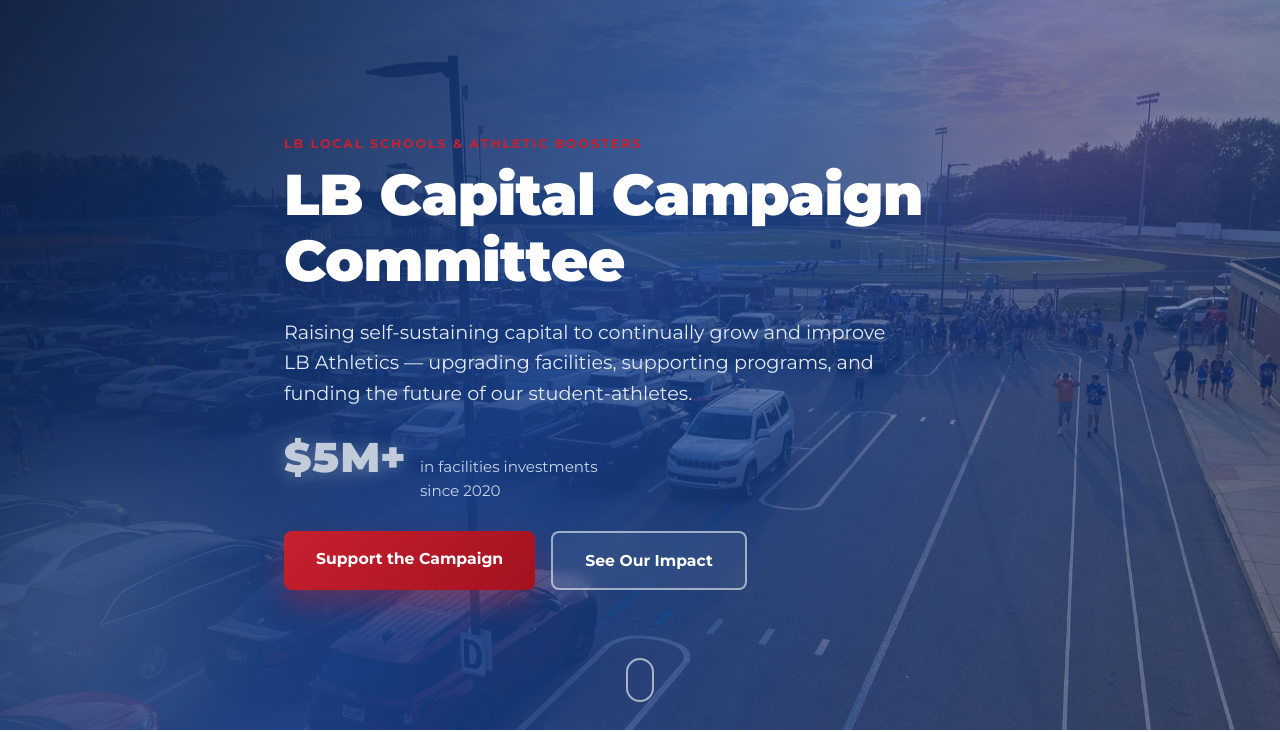
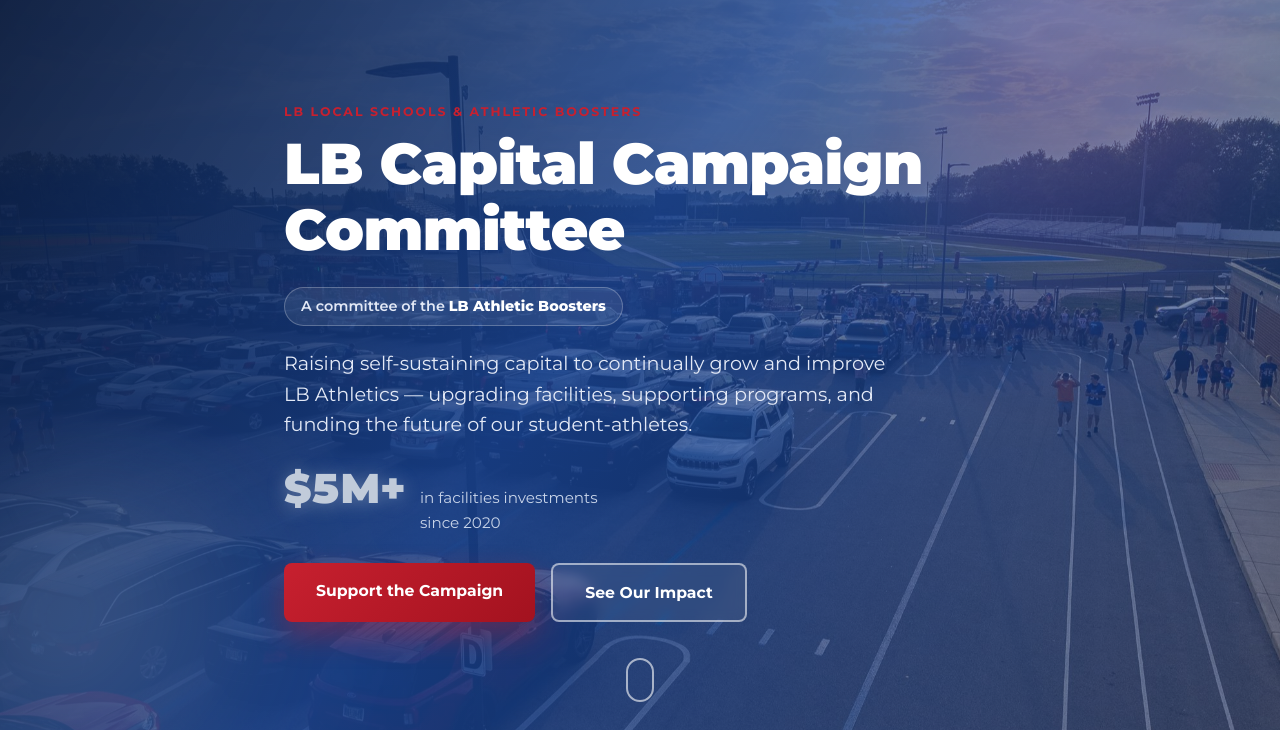
Before and after one commit to athomas-2022/lb-capital-campaign, a plain HTML site: page index.html in a window 1280 px wide. Shown: the part 79-811 px from the top of the page. Drawn offline with Linux system fonts and the light colour scheme.

Commit message:
Hero: add "A committee of the LB Athletic Boosters" affiliation chip; cache-bust css v29
Re-emphasizes that the Capital Campaign is part of the LB Athletic Boosters,
front-and-center under the hero title (reinforcing the History card + footer).

Co-Authored-By: Claude Opus 4.8 <noreply@anthropic.com>

```diff
--- a/assets/css/style.css
+++ b/assets/css/style.css
@@ -295,6 +295,24 @@ p { margin: 0 0 1em; text-wrap: pretty; }
   font-size: 1.2rem;
   color: var(--on-dark-soft);
   max-width: 620px;
+}
+
+/* Affiliation chip — re-emphasizes that the Campaign is part of the Boosters */
+.hero-affiliation {
+  display: inline-block;
+  text-align: center;
+  margin: 2px 0 22px;
+  padding: 7px 16px;
+  font-size: 0.9rem;
+  font-weight: 600;
+  color: var(--on-dark-soft);
+  background: rgba(255, 255, 255, 0.08);
+  border: 1px solid rgba(255, 255, 255, 0.25);
+  border-radius: 999px;
+}
+.hero-affiliation strong {
+  color: #fff;
+  font-weight: 800;
 }
 
 .hero-stat {
--- a/index.html
+++ b/index.html
@@ -28,7 +28,7 @@
 <link rel="preconnect" href="https://fonts.gstatic.com" crossorigin>
 <link href="https://fonts.googleapis.com/css2?family=Montserrat:ital,wght@0,400;0,500;0,600;0,700;0,800;0,900;1,500&display=swap" rel="stylesheet">
 <link rel="preload" as="image" href="assets/images/hero-banner.jpg">
-<link rel="stylesheet" href="assets/css/style.css?v=28">
+<link rel="stylesheet" href="assets/css/style.css?v=29">
 </head>
 <body>
 
@@ -64,6 +64,7 @@
   <div class="container hero-content">
     <p class="eyebrow">LB Local Schools &amp; Athletic Boosters</p>
     <h1>LB Capital Campaign Committee</h1>
+    <p class="hero-affiliation">A committee of the <strong>LB Athletic Boosters</strong></p>
     <p class="hero-lede">
       Raising self-sustaining capital to continually grow and improve LB Athletics &mdash;
       upgrading facilities, supporting programs, and funding the future of our student-athletes.
```
